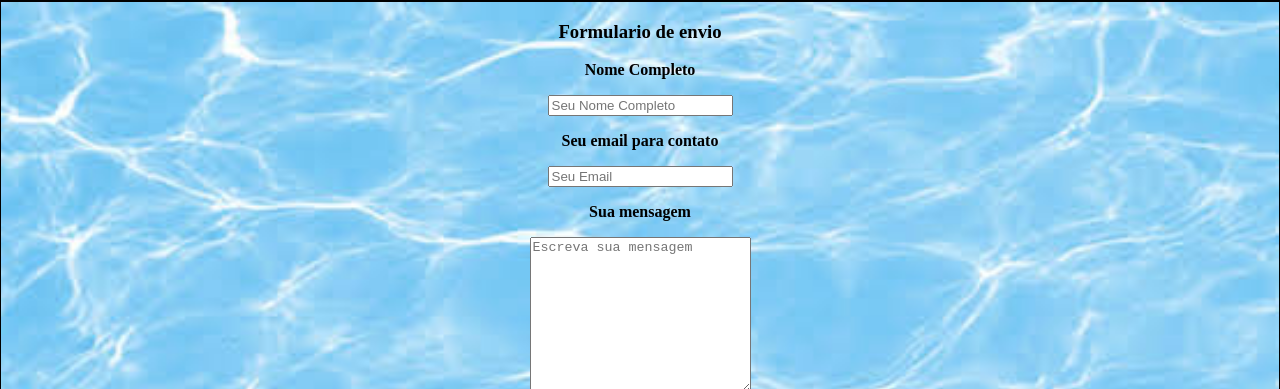
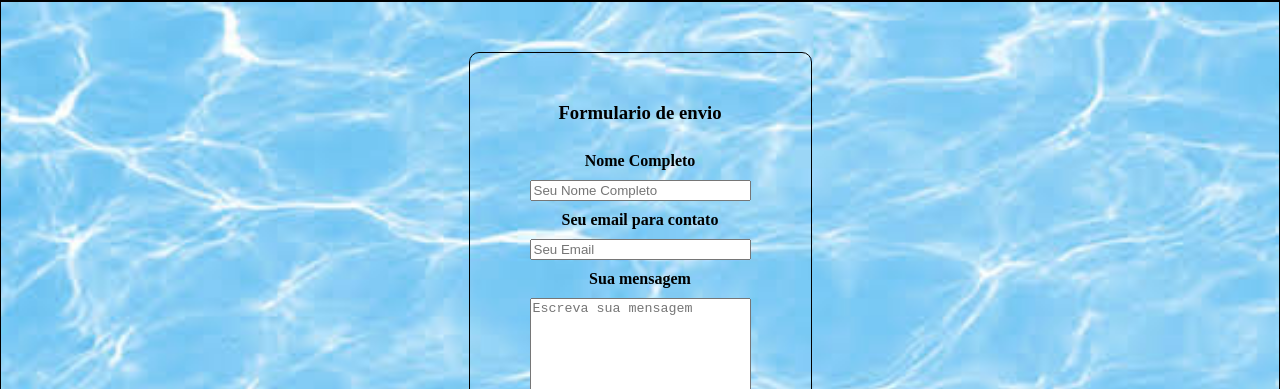
Before and after one commit to InfinityCooperative/Poseidon, a plain HTML site: page index.html in a window 1280 px wide. Shown: the part 411-800 px from the top of the page. Drawn offline with Linux system fonts and the light colour scheme.

Commit message:
Update index.html

```diff
--- a/index.html
+++ b/index.html
@@ -13,21 +13,21 @@
         <img src="imagens/Poseidon nome pt.avif" alt="logotipo da empresa Poseidon" class="logo">
   </div>
       <footer class="rodape">
-           <h3>Formulario de envio</h3>
-        <form action="https://api.staticforms.xyz/submit" method="post">
-            <p><Label>Nome Completo</Label></p>
-            <p><input type="text" name="name" placeholder="Seu Nome Completo" required></p>
-            <p><Label>Seu email para contato</Label></p>
-            <p><input type="text" name="email" placeholder="Seu Email" required/></p>
-            <p><Label>Sua mensagem</Label></p>
-            <p><textarea name="message" cols="25" rows="10" placeholder="Escreva sua mensagem" required></textarea></p>
-            <input type="text" name="honeypot" style="display:none">
-            <input type="hidden" name="accessKey" value="f64eb35e-f687-4dc1-9b94-49e21378355f">
-            <input type="hidden" name="subject" value="Contact us from - poseidonpiscina9@gmail.com" />
-            <input type="hidden" name="replyTo" value="@">
-            <input type="hidden" name="redirectTo" value="https://infinitycooperative.github.io/pagina-de-agradecimento-poseidon/">
-            <input type="submit" value="Enviar" class="botaoenv"/>
-        </form>
+               <form action="https://api.staticforms.xyz/submit" class="form" method="post">
+                    <h3>Formulario de envio</h3>
+                    <Label>Nome Completo</Label>
+                    <input type="text" name="name" placeholder="Seu Nome Completo" required>
+                    <Label>Seu email para contato</Label>
+                    <input type="text" name="email" placeholder="Seu Email" required/>
+                    <Label>Sua mensagem</Label>
+                    <textarea name="message" cols="25" rows="10" placeholder="Escreva sua mensagem" required></textarea></p>
+                    <input type="text" name="honeypot" style="display:none">
+                    <input type="hidden" name="accessKey" value="fafa1d68-208c-4cea-b7c1-7d5fc042863f">
+                    <input type="hidden" name="subject" value="Contact us from - beauty.salon.3001@gmail.com" />
+                    <input type="hidden" name="replyTo" value="">
+                    <input type="hidden" name="redirectTo" value="https://beauty-sa.github.io/pagina-de-agradecimento/">
+                    <input type="submit" value="Enviar" class="botaoenv"/>
+                </form>
                     <div class="container">
                         <div class="nomes">
                         <a href="https://infinitycooperative.github.io/AgroBov/" class="cooperacao1" alt="AgroBov"><h4>AgroBov</h4></a>
```
